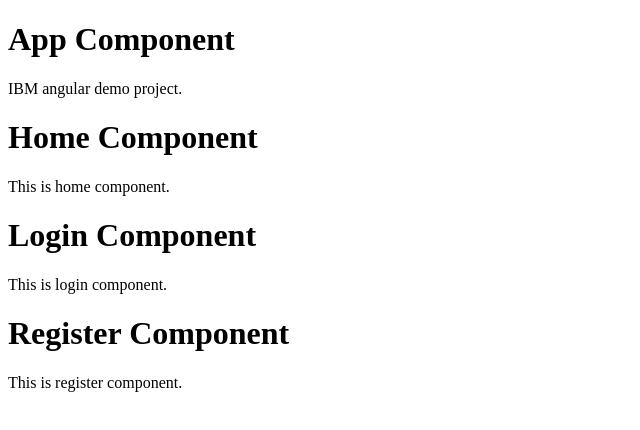
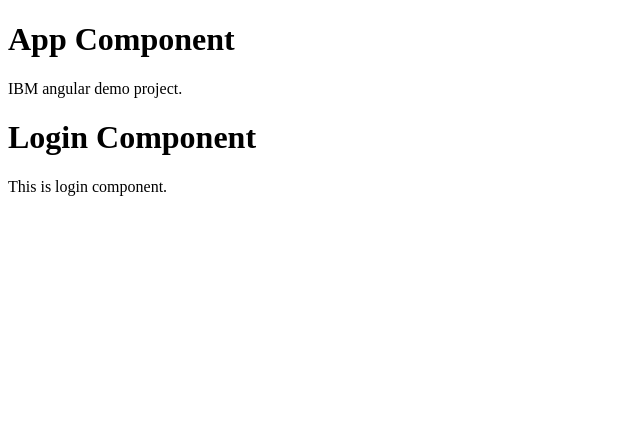
Before and after one commit to dyesmuk/ibm-angular-demo-4-jun-2026, an Angular app: page / in a window 1280 px wide. Shown: the top 430 px of the page, without its empty margins (0-640 px from the left). Built offline with nearby package versions, Linux system fonts and the light colour scheme.

Commit message:
initial commit

```diff
--- a/src/app/app.html
+++ b/src/app/app.html
@@ -1,7 +1,7 @@
 <div>
   <h1>App Component</h1>
   <p>IBM angular demo project.</p>
-  <app-home></app-home>
+  <!-- <app-home></app-home> -->
   <app-login></app-login>
-  <app-register></app-register>
+  <!-- <app-register></app-register> -->
 </div>
--- a/src/app/app.ts
+++ b/src/app/app.ts
@@ -1,12 +1,11 @@
 import { Component } from '@angular/core';
-import { RouterOutlet } from '@angular/router';
 import { Home } from './components/home/home';
 import { Login } from './components/login/login';
 import { Register } from './components/register/register';
 
 @Component({
   selector: 'app-root',
-  imports: [RouterOutlet, Home, Login, Register],
+  imports: [Home, Login, Register],
   templateUrl: './app.html',
   styleUrl: './app.css'
 })
--- a/src/app/components/home/home.ts
+++ b/src/app/components/home/home.ts
@@ -1,10 +1,12 @@
 import { Component } from '@angular/core';
-
-console.log('Home');
 
 @Component({
     selector: 'app-home',
-    template: '<div><h1>Home Component</h1><p>This is home component.</p></div>'
+    template: '<div><h1>Home Component</h1><p>This is home component.</p></div>',
+    // try this
+    // styles : '',
+    // styleUrl: '',
+    // styleUrls = []
 })
 export class Home {
 
--- a/src/app/components/login/login.ts
+++ b/src/app/components/login/login.ts
@@ -6,4 +6,4 @@ import { Component } from '@angular/core';
   templateUrl: './login.html',
   styleUrl: './login.css',
 })
-export class Login {}
+export class Login { }
```
Also changed, not shown: src/app/components/login/login.html (line endings or trailing spaces).
